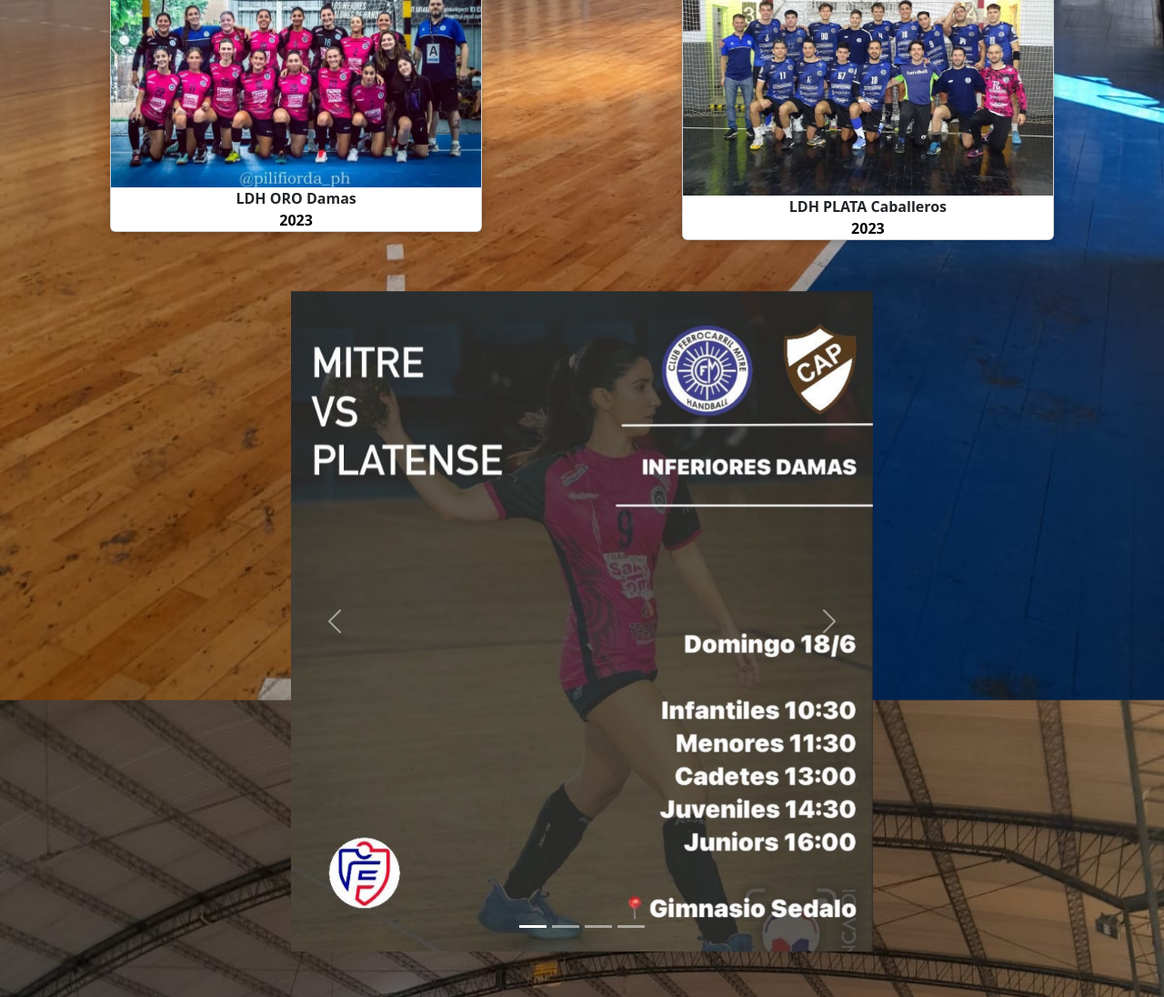
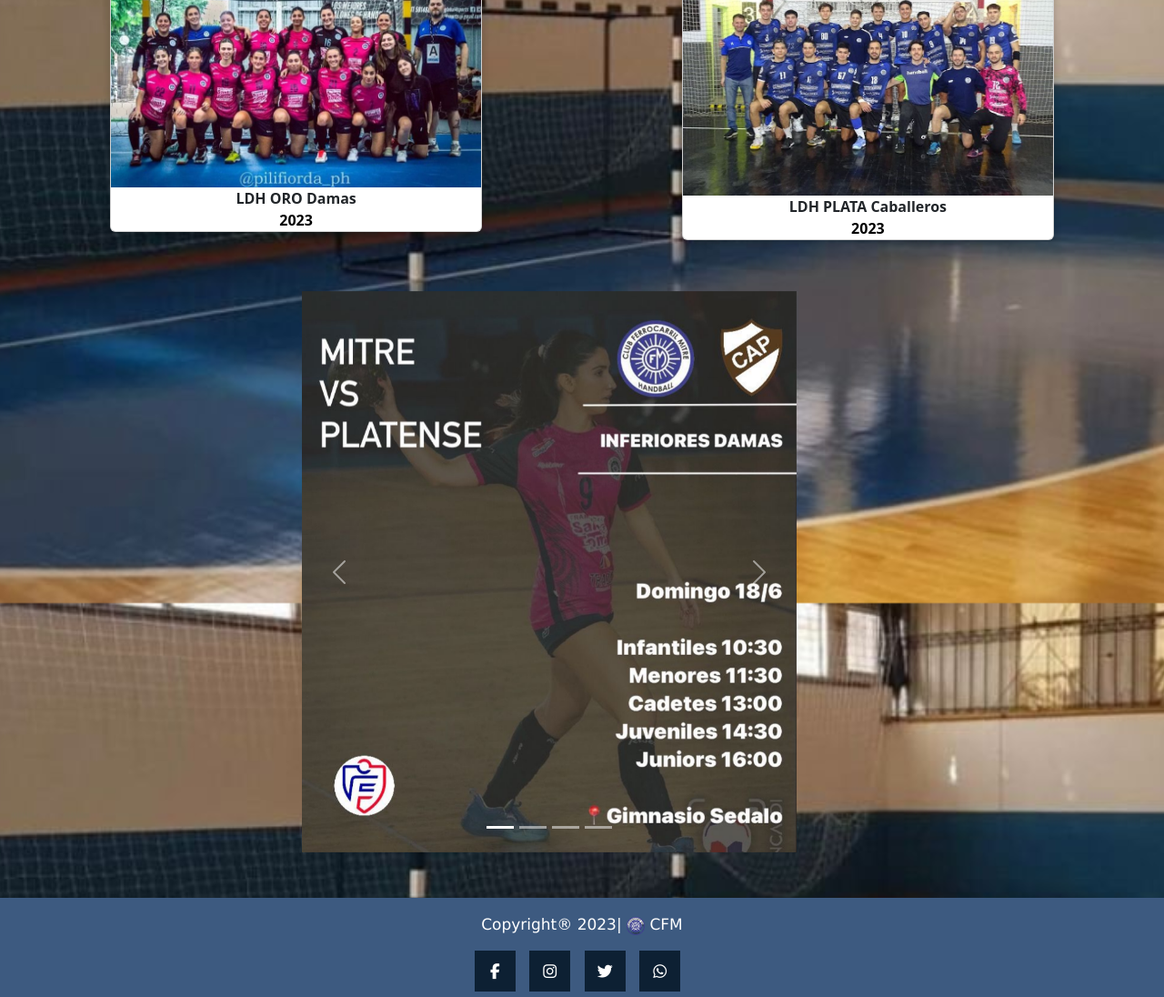
Before and after one commit to carobrons23/EntregaFinal, a website: page pages/categorias.html in a window 1280 px wide. Shown: the part 937-2033 px from the top of the page at 91% size. Drawn offline with nearby package versions, Linux system fonts and the light colour scheme.

Commit message:
cambios finales

```diff
--- a/scss/estilo.scss
+++ b/scss/estilo.scss
@@ -24,7 +24,7 @@
 }
 
 body {
-	background-image: url(../img/cancha2.jpg);
+	background-image: url(../img/arco\ cancha.jpg);
 	background-repeat: no-repeat;
 	background-position: center center;
 	background-attachment: fixed;
@@ -257,6 +257,11 @@
 	font-family: $font-family_2;
 	font-size: 20px;
 	color: $color_1;
+}
+
+.carrouselMio {
+	width: 85%;
+	margin: 0 0 0 60px;
 }
 
 .cajanovedades1 {
```
Also changed, not shown: css/estilo.css.
